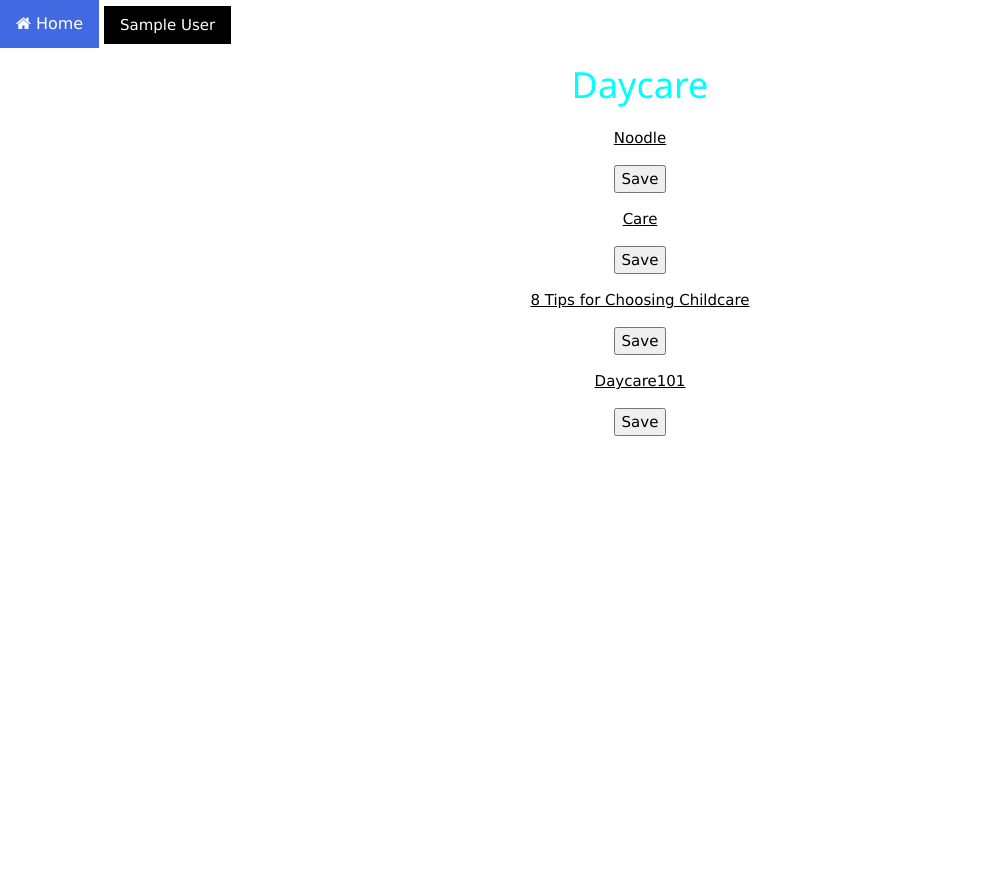
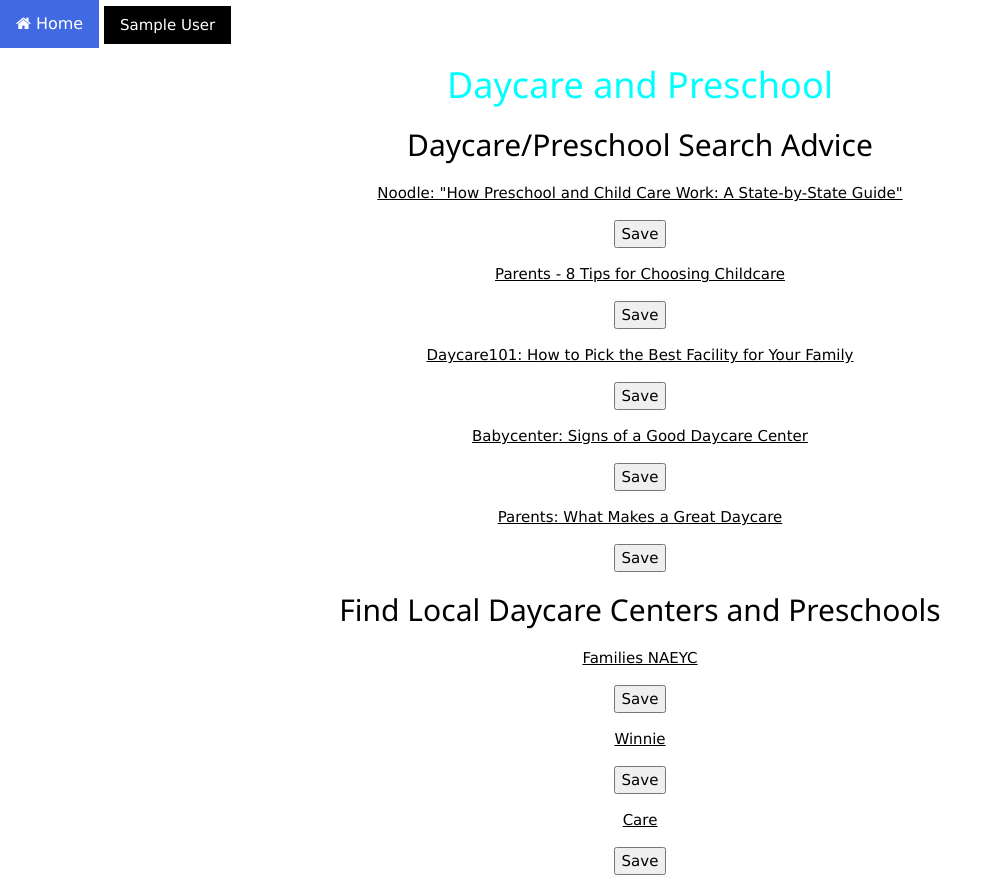
Before and after one commit to OMarquisL/CSSIProject, a Python web app: template Templates/daycare.html in a window 1280 px wide. Shown: the whole page, without its empty margins (0-1003 px from the left). Before the commit the page ends 436 px from the top, so only its background shows below. Run offline with Jinja, Linux system fonts and the light colour scheme; the template is opened without the code that fills it: most values are stand-ins (such as "Sample title", 1, 10 or a date in 2020).

Commit message:
add info

```diff
--- a/Templates/daycare.html
+++ b/Templates/daycare.html
@@ -5,15 +5,59 @@
     {% block content%}
     <!-- {% include 'Templates/navbar.html' %} -->
   <center>
-  <h1>Daycare</h1>
-  <p><a href="https://www.noodle.com/articles/how-preschool-and-child-care-work-state-guide">Noodle</a>
+  <h1>Daycare and Preschool</h1>
+  <h2>Daycare/Preschool Search Advice</h2>
+  <p><a href="https://www.noodle.com/articles/how-preschool-and-child-care-work-state-guide">Noodle: "How Preschool and Child Care Work: A State-by-State Guide"</a>
   <form class="hidden" action="/Home" method="post">
     <input type="text" style = "display:none" name="actual_name" value="Noodle"></input>
     <input type="text" style = "display:none" name="link" value="https://www.noodle.com/articles/how-preschool-and-child-care-work-state-guide"></input>
     <input type="submit" name="button" value="Save"></input>
   </form>
 </p>
-
+  <p><a href="https://www.parents.com/baby/childcare/basics/8-tips-for-choosing-child-care/">Parents - 8 Tips for Choosing Childcare</a>
+    <!-- <button type="button" name="button">Save</button>  <form class="hidden" action="/Home" method="post"> -->
+    <form class="hidden" action="/Home" method="post">
+      <input type="text" name="link" style = "display:none" value="https://www.parents.com/baby/childcare/basics/8-tips-for-choosing-child-care/">
+      <input type="text" style = "display:none" name="actual_name" value="8 Tips for Choosing Childcare"></input>
+      <input type="submit" name="button" value="Save"></input>
+      </form>
+  </p>
+  <p><a href="https://www.whattoexpect.com/first-year/daycare">Daycare101: How to Pick the Best Facility for Your Family</a>
+    <form class="hidden" action="/Home" method="post">
+    <input type="text" name="link" style = "display:none" value="https://www.whattoexpect.com/first-year/daycare">
+    <input type="text" style = "display:none" name="actual_name" value="Daycare101"></input>
+    <input type="submit" name="button" value="Save"></input>
+    </form>
+  </p>
+  <p><a href="https://www.babycenter.com/0_signs-of-a-good-daycare-center_6065.bc">Babycenter: Signs of a Good Daycare Center</a>
+    <form class="hidden" action="/Home" method="post">
+    <input type="text" name="link" style = "display:none" value="https://www.babycenter.com/0_signs-of-a-good-daycare-center_6065.bc">
+    <input type="text" style = "display:none" name="actual_name" value="Daycare101"></input>
+    <input type="submit" name="button" value="Save"></input>
+    </form>
+  </p>
+  <p><a href="https://www.parents.com/baby/childcare/daycare/what-makes-a-great-daycare/">Parents: What Makes a Great Daycare</a>
+    <form class="hidden" action="/Home" method="post">
+    <input type="text" name="link" style = "display:none" value="https://www.parents.com/baby/childcare/daycare/what-makes-a-great-daycare/">
+    <input type="text" style = "display:none" name="actual_name" value="Daycare101"></input>
+    <input type="submit" name="button" value="Save"></input>
+    </form>
+  </p>
+  <h2>Find Local Daycare Centers and Preschools</h2>
+  <p><a href="https://families.naeyc.org/find-quality-child-care">Families NAEYC</a>
+    <form class="hidden" action="/Home" method="post">
+    <input type="text" name="link" style = "display:none" value="https://families.naeyc.org/find-quality-child-care">
+    <input type="text" style = "display:none" name="actual_name" value="Daycare101"></input>
+    <input type="submit" name="button" value="Save"></input>
+    </form>
+  </p>
+  <p><a href="https://winnie.com/childcare">Winnie</a>
+    <form class="hidden" action="/Home" method="post">
+    <input type="text" name="link" style = "display:none" value="https://winnie.com/childcare">
+    <input type="text" style = "display:none" name="actual_name" value="Daycare101"></input>
+    <input type="submit" name="button" value="Save"></input>
+    </form>
+  </p>
   <p><a href="https://www.care.com/better-care-starts-here-p1087-q108247313.html">Care</a>
   <!-- <button type="button" name="button">Save</button> -->
   <form class="hidden" action="/Home" method="post">
@@ -21,21 +65,4 @@
   <input type="text" style = "display:none" name="link" value="https://www.care.com/better-care-starts-here-p1087-q108247313.html"></input>
   <input type="submit" name="button" value="Save"></input>
 </form></p>
-  <p><a href="https://www.parents.com/baby/childcare/basics/8-tips-for-choosing-child-care/">8 Tips for Choosing Childcare</a>
-    <!-- <button type="button" name="button">Save</button>  <form class="hidden" action="/Home" method="post"> -->
-    <form class="hidden" action="/Home" method="post">
-      <input type="text" name="link" style = "display:none" value="https://www.parents.com/baby/childcare/basics/8-tips-for-choosing-child-care/">
-      <input type="text" style = "display:none" name="actual_name" value="8 Tips for Choosing Childcare"></input>
-      <input type="submit" name="button" value="Save"></input>
-      </form>
-
-  </p>
-  <p><a href="https://www.whattoexpect.com/first-year/daycare">Daycare101</a>
-    <form class="hidden" action="/Home" method="post">
-    <input type="text" name="link" style = "display:none" value="https://www.whattoexpect.com/first-year/daycare">
-    <input type="text" style = "display:none" name="actual_name" value="Daycare101"></input>
-    <input type="submit" name="button" value="Save"></input>
-    </form>
-  </p>
-
 {% endblock %}
--- a/Templates/stateAtractions_page.html
+++ b/Templates/stateAtractions_page.html
@@ -9,4 +9,5 @@
     <p><a href="https://www.planetware.com/tourist-attractions/usa-us.htm">Planetware: 14 Top Rated Tourist Attractions</a></p>
     <p><a href="http://www.touropia.com/tourist-attractions-in-the-usa/">Touropia: 25 Tourist Attactions</a></p>
     <p><a href="http://time.com/42038/map-popular-attractions-united-states/">Time: Map of the Most Popular Attraction of Each State</a></p>
+    <p><a href="https://www.usatoday.com/story/travel/experience/america/fifty-states/2017/10/30/50-state-road-trip-free-tourist-attractions-around-usa/807927001/">Free Tourist Attractions in Every State</a></p>
 {%endblock%}
```
Also changed, not shown: Templates/financial.html (+6 -7 lines), Templates/healthCare.html (+10 -10 lines), Templates/housing.html (+11 -11 lines), Templates/slang_page.html (+6 -6 lines).
